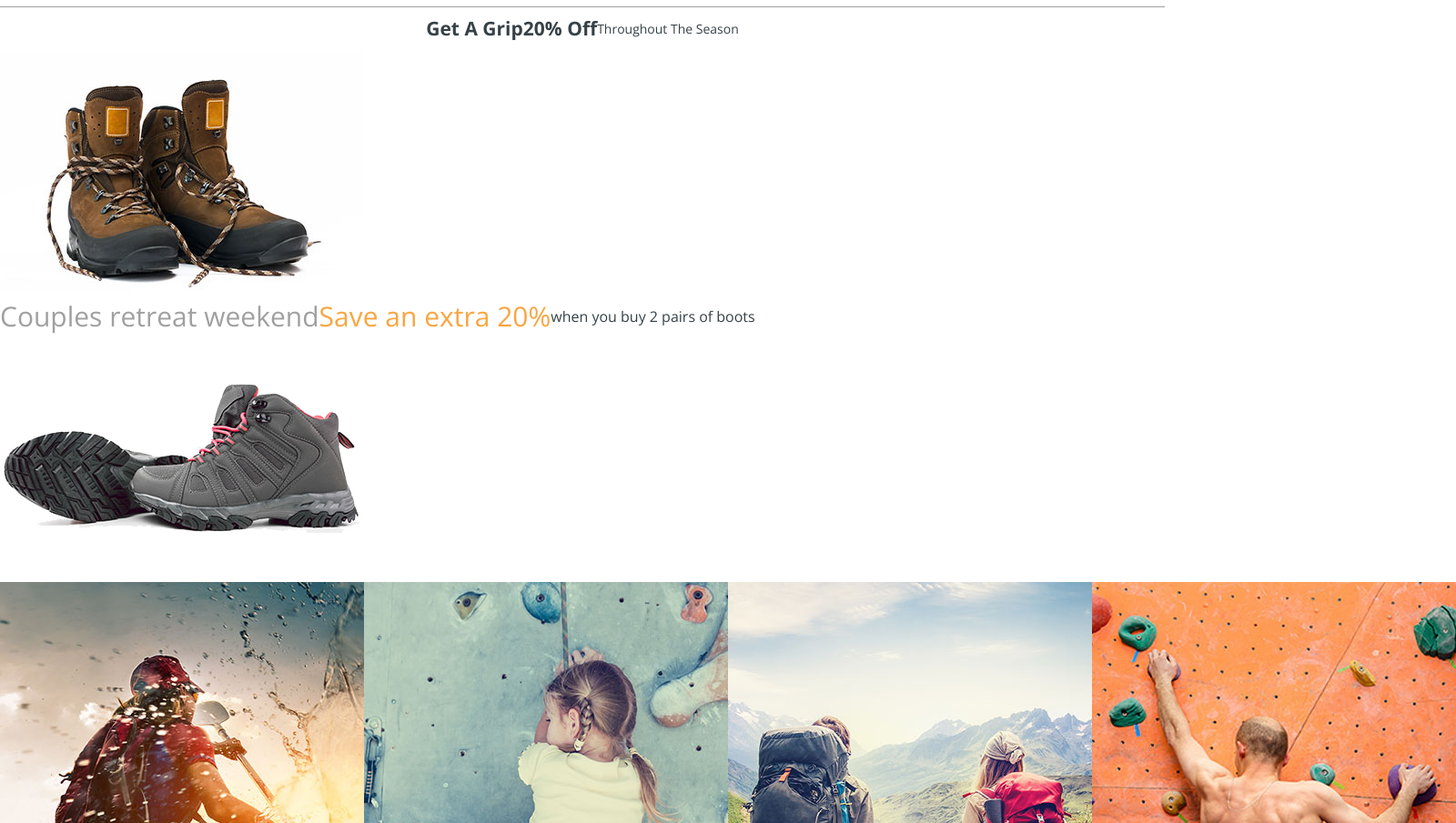
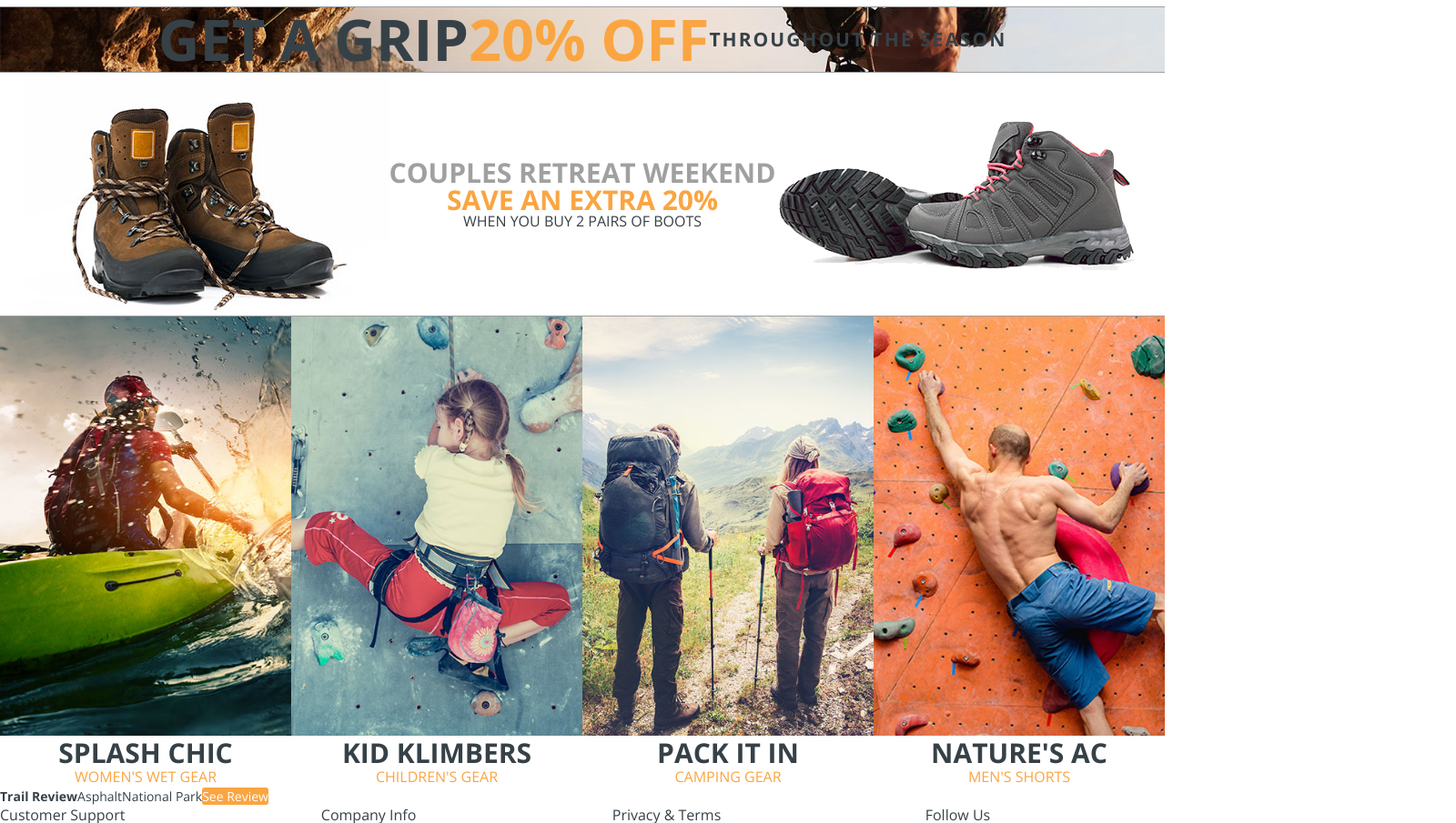
Before and after one commit to DarioDevGit/ProyectPluralSight, a website: page index.html in a window 1280 px wide. Shown: the part 318-1223 px from the top of the page at 91% size, 1600 px wide, since content can reach past the window. Drawn offline with nearby package versions, Linux system fonts and the light colour scheme.

Commit message:
Hero Banner and Categories

```diff
--- a/css/main.css
+++ b/css/main.css
@@ -150,3 +150,87 @@ section {
     border-radius: 100px;
     max-width: 100%;
 }
+
+.hero{
+    background-image: url('../img/hero.jpg');
+    height: rem(400);
+    background-size: cover;
+    background-position: center center;
+    text-transform: uppercase;
+}
+
+.hero h1{
+    position: relative;
+    left: rem(-30);
+}
+
+.hero h2{
+    color: #faa541;
+}
+
+.hero h1, .hero h2{
+    font-size: 63px;
+    font-weight: 700;
+    line-height: 0.9;
+}
+
+.hero p{
+    letter-spacing: 2px;
+    font-weight: 700;
+    font-size: 21px;
+    margin: 0 0 rem(10);
+}
+
+.banner{
+    margin: rem(55) rem(15);
+    width: 100%;
+    border-top: 1px solid #a0a0a0;
+    border-bottom: 1px solid #a0a0a0;
+    padding: rem(25 0);
+}
+
+.banner img {
+    width: rem(250);
+}
+
+.banner-text{
+    font-size: 30px;
+    font-weight: 700;
+    text-transform: uppercase;
+    line-height: 1;
+    text-align: center;
+}
+
+.banner-text > div:last-child{
+    font-size: 16px;
+    font-weight: 400;
+    margin-top: rem(5);
+}
+
+.category {
+    flex: 0 0 25%;
+    padding: 0 rem(15);
+}
+
+.category img{
+    width: 100%;
+}
+
+.category-text{
+    color: #364147;
+    padding: rem(30) 0;
+    text-transform: uppercase;
+    text-align: center;
+}
+
+.category-text > div{
+    font-size: 16px;
+    font-weight: 200;
+    color: #faa541;
+}
+
+.category-text h3{
+    font-size: 30px;
+    font-weight: 700;
+    line-height: 1;
+}
--- a/index.html
+++ b/index.html
@@ -46,7 +46,7 @@
   </nav>
 
     <!-- HERO -->
-  <section>
+  <section class="hero">
     <div class="container flex flex-colum align-center center">
       <h1>Get A Grip</h1>
       <h2>20% Off</h2>
@@ -59,9 +59,9 @@
 
     <!-- SALE BANNER -->
     <section>
-      <div>
+      <div class="flex align-center center banner">
         <img alt="Brown Boots" src="img/brown-boots.jpg">
-        <div class="flex align-center center">
+        <div class="banner-text">
           <div class="text-light">Couples retreat weekend</div>
           <div class="text-secondary">Save an extra 20%</div>
           <div class="text-primary">when you buy 2 pairs of boots</div>
@@ -72,37 +72,37 @@
 
     <!-- CATEGORIES -->
     <section>
-      <div>
+      <div class="category">
         <a href="#">
           <img alt="Splash Chic" src="img/category-1.jpg" />
-          <div>
+          <div class="category-text">
             <h3>Splash Chic</h3>
             <div>Women's Wet Gear</div>
           </div>
         </a>
       </div>
-      <div>
+      <div class="category">
         <a href="#">
           <img alt="Kid Klimbers" src="img/category-2.jpg" />
-          <div>
+          <div class="category-text">
             <h3>Kid Klimbers</h3>
             <div>Children's Gear</div>
           </div>
         </a>
       </div>
-      <div>
+      <div class="category">
         <a href="#">
           <img alt="Pack It In" src="img/category-3.jpg" />
-          <div>
+          <div class="category-text">
             <h3>Pack It In</h3>
             <div>Camping Gear</div>
           </div>
         </a>
       </div>
-      <div>
+      <div class="category">
         <a href="#">
           <img alt="Nature's AC" src="img/category-4.jpg" />
-          <div>
+          <div class="category-text">
             <h3>Nature's AC</h3>
             <div>Men's Shorts</div>
           </div>
```
